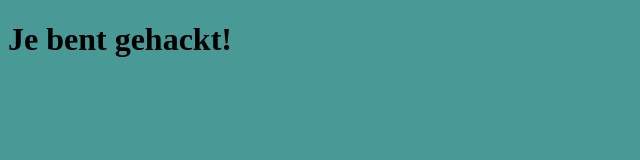
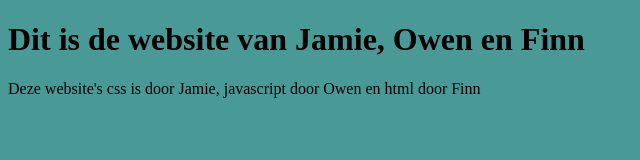
Before and after one commit to FinnvdWesten/M2-Les2-Skill, a plain HTML site: page index.html in a window 1280 px wide. Shown: the whole page, without its empty margins (0-640 px from the left). Drawn offline with Linux system fonts and the light colour scheme.

Commit message:
Finn html commit

```diff
--- a/index.html
+++ b/index.html
@@ -7,7 +7,8 @@
     <link rel="stylesheet" href="style.css">
 </head>
 <body>
-    <h1>Je bent gehackt!</h1>
+    <h1>Dit is de website van Jamie, Owen en Finn</h1>
+    <p>Deze website's css is door Jamie, javascript door Owen en html door Finn</p>
     <script src="script.js"></script>
 </body>
 </html>
```
